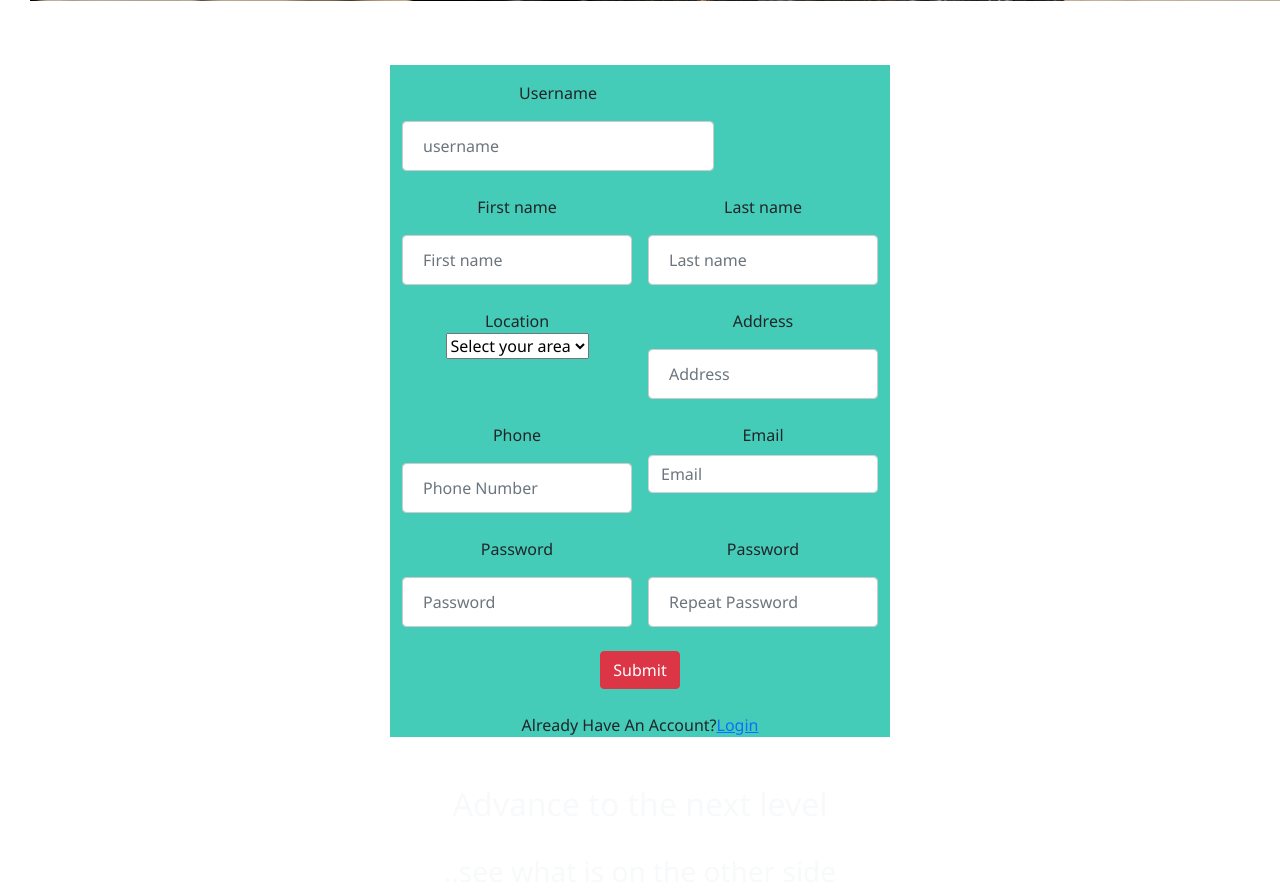
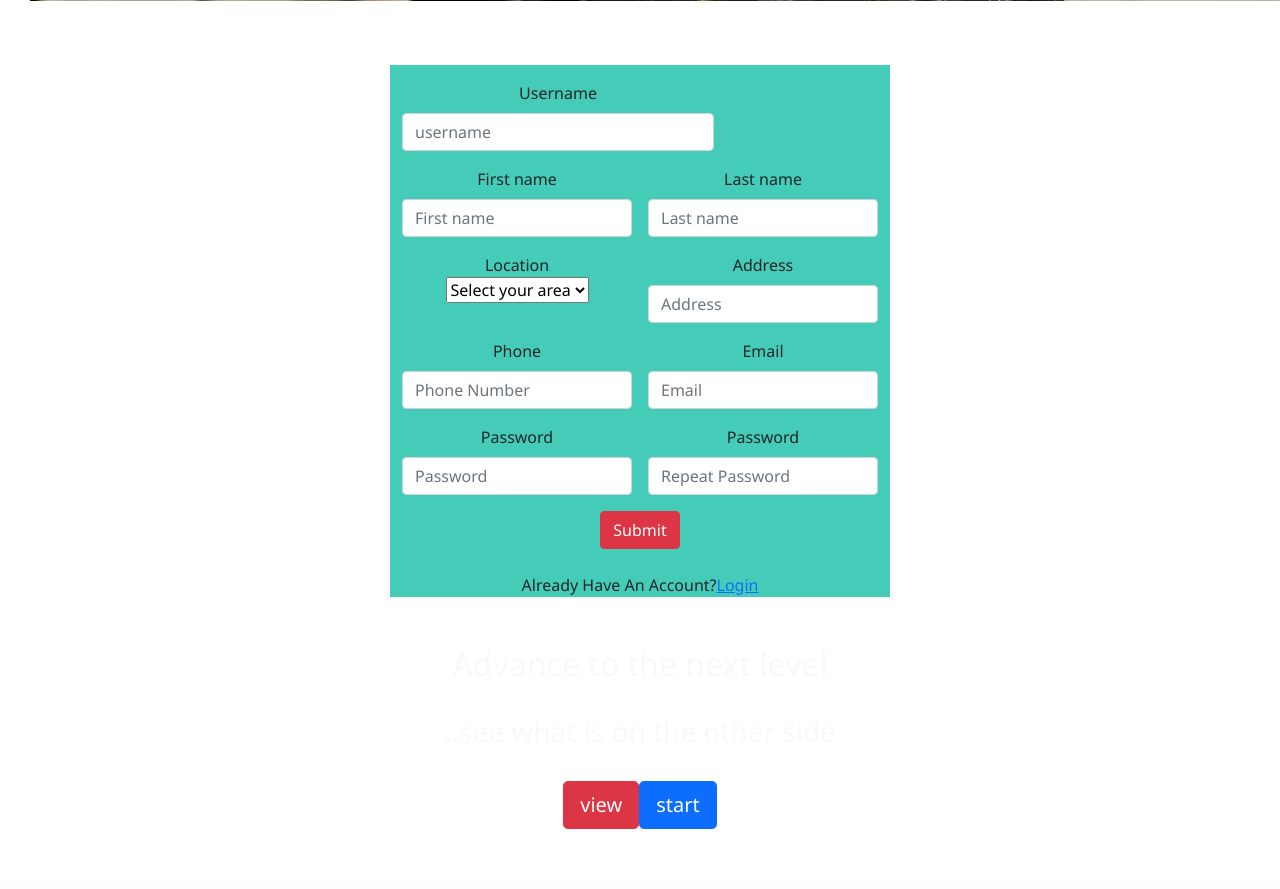
Before and after one commit to nuelxlencedjango/job_portal, a Django app: page /account/register/ in a window 1280 px wide. Shown: the part 879-1768 px from the top of the page. After the commit the page ends 1708 px from the top, so only its background shows below. Run offline with Django 3.2, Linux system fonts and the light colour scheme; data that the repository does not hold is empty; some libraries are stand-ins or nearby versions.

Commit message:
make it better

```diff
--- a/static/css/sty.css
+++ b/static/css/sty.css
@@ -164,14 +164,7 @@
 
 
 /* Full-width input fields */
-input[type=text], input[type=password] {
-  width: 100%;
-  padding: 12px 20px;
-  margin: 8px 0;
-  display: inline-block;
-  border: 1px solid #ccc;
-  box-sizing: border-box;
-}
+
 
 /*login end*/
 
```
